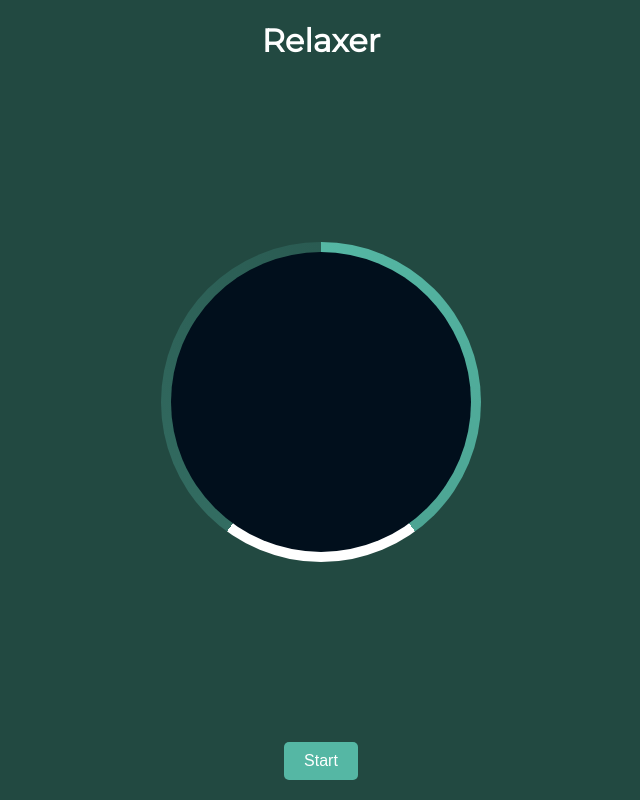
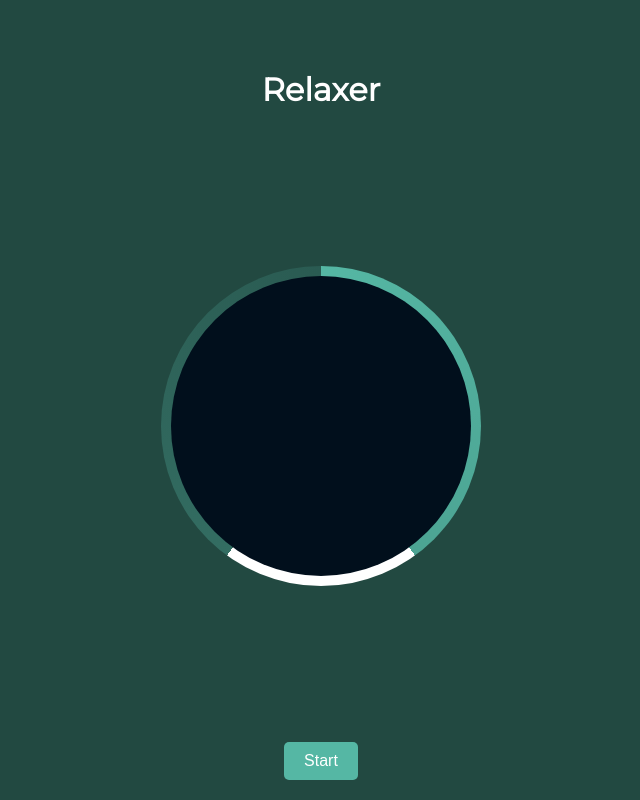
Before and after one commit to gounlee0517/breathingapp, a plain HTML site: page index.html in a window 1280 px wide. Shown: the whole page, without its empty margins (319-959 px from the left). Drawn offline with Linux system fonts and the light colour scheme.

Commit message:
Update index.html

```diff
--- a/index.html
+++ b/index.html
@@ -22,6 +22,10 @@
                 flex-direction: column;
                 align-items: center;
                 margin: 0;
+            }
+
+            h1 {
+                margin-top: 70px;
             }
 
             .container {
```
